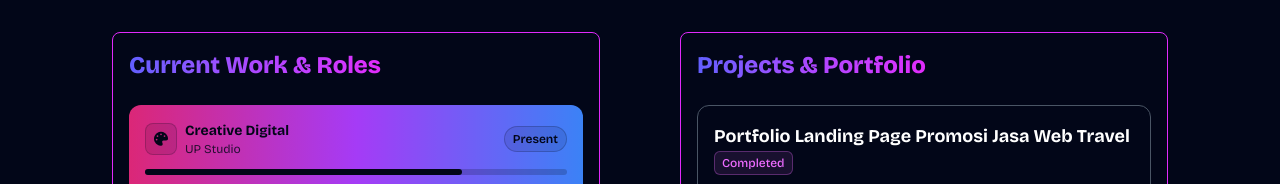
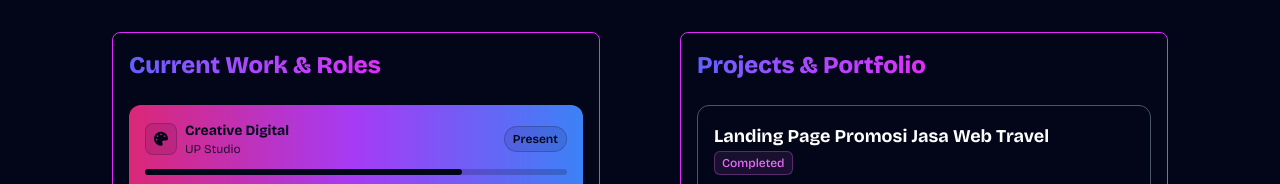
Before and after one commit to codewithsaleh/portfolio, a website: page index.html in a window 1280 px wide. Shown: the part 1640-1824 px from the top of the page. Drawn offline with nearby package versions, Linux system fonts and the light colour scheme.

Commit message:
update title card landing page

```diff
--- a/index.html
+++ b/index.html
@@ -1405,7 +1405,7 @@
             <div
               class="group border border-gray-600 rounded-xl p-4 hover:border-fuchsia-500/50 hover:shadow-lg hover:shadow-fuchsia-500/20 transition-all duration-300 max-w-full snap-start shrink-0">
               <div class="mb-3">
-                <h3 class="font-bold text-white text-lg">Portfolio Landing Page Promosi Jasa Web Travel</h3>
+                <h3 class="font-bold text-white text-lg"> Landing Page Promosi Jasa Web Travel</h3>
                 <span
                   class="inline-flex items-center rounded-md bg-fuchsia-400/10 px-2 py-1 text-xs font-medium text-fuchsia-400 inset-ring inset-ring-fuchsia-400/30">Completed</span>
               </div>
```
